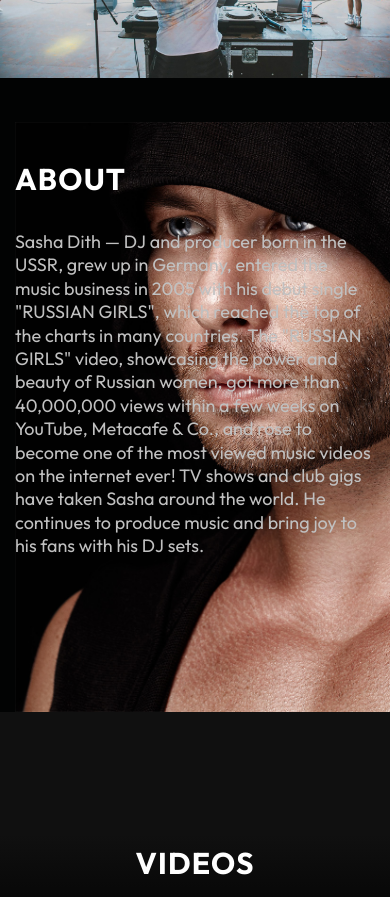
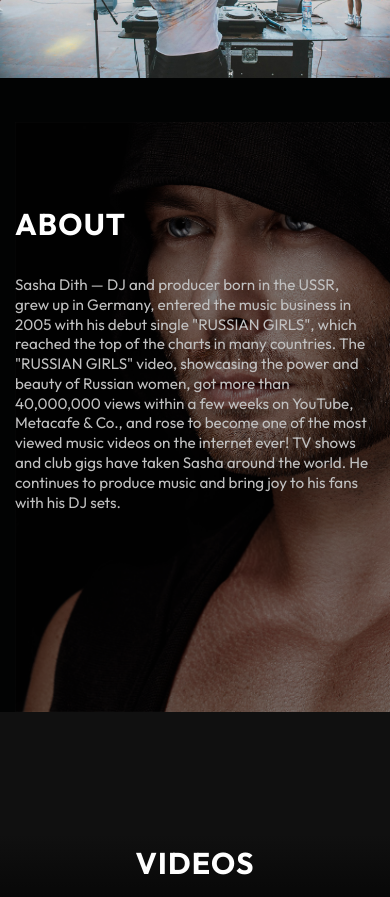
Before and after one commit to sashadith/website, a Next.js app: page / in a window 390 px wide. Shown: the part 1100-1997 px from the top of the page. Built offline with nearby package versions, Linux system fonts and the light colour scheme.

Commit message:
edit nav scrolling

```diff
--- a/src/app/globals.css
+++ b/src/app/globals.css
@@ -28,10 +28,10 @@
 }
 /* ======= End ScrollBar ======= */
 
-/* html {
+html {
   --scroll-behavior: smooth!important;
   scroll-behavior: smooth!important;
-} */
+}
 
 body {
   font-family: 'Outfit', sans-serif;
--- a/src/components/CarouselSlider/CarouselSlider.module.scss
+++ b/src/components/CarouselSlider/CarouselSlider.module.scss
@@ -53,7 +53,7 @@
     border-bottom: 5px solid white;
     border-right: 5px solid white;
     transform: rotate(45deg);
-    margin: -10px;
+    // margin: -10px;
     animation: animate 2s infinite;
 }
 
--- a/src/components/Contact/Contact.jsx
+++ b/src/components/Contact/Contact.jsx
@@ -4,7 +4,7 @@ import { ContactForm } from '../ContactForm/ContactForm';
 
 export const Contact = () => {
   return (
-    <section className={styles.contact}>
+    <section id='contact' className={styles.contact}>
       <div className="container">
         <h2 className={styles.title}>Booking and Business Contact</h2>
         <div className={styles.contactWrapper}>
--- a/src/components/Hero/Hero.jsx
+++ b/src/components/Hero/Hero.jsx
@@ -35,7 +35,7 @@ export const Hero = () => {
 
   return (
     <>
-      <section className={style.hero}>
+      <section id='home' className={style.hero}>
         <motion.div
           initial={{ opacity: 0 }}
           animate={controls}
@@ -57,7 +57,7 @@ export const Hero = () => {
         </div>
       </section>
       <div className={style.parallax}></div>
-      <section className={style.about}>
+      <section id='about' className={style.about}>
         <div className="container">
           <div className={style.aboutBlock}>
             <div className={style.aboutBlockImage}>
--- a/src/components/Hero/Hero.module.scss
+++ b/src/components/Hero/Hero.module.scss
@@ -36,13 +36,17 @@
     left: 5%;
 
     img {
-      max-width: 350px;
+      max-width: auto;
     }
   }
 
   @media (max-width: 768px) {
     left: 50%;
     transform: translateX(-50%);
+  }
+
+  @media (max-width: 625px) {
+    top: 60%;
   }
 }
 
@@ -101,6 +105,28 @@
   height: 70vh;
 }
 
+.aboutBlockImage {
+  @media screen and (max-width: 768px) {
+    width: auto;
+    height: 70vh;
+    position: relative;
+    top: 0;
+    left: 0;
+
+    &::before {
+      content: '';
+      position: absolute;
+      top: 0;
+      left: 0;
+      width: 110%;
+      height: inherit;
+      background-color: #020303;
+      opacity: 0.5;
+      z-index: 1;
+    }
+  }
+}
+
 .aboutImage {
   width: auto;
   height: 70vh;
@@ -115,6 +141,10 @@
   top: 40%;
   transform: translateY(-50%);
   max-width: 510px;
+
+  @media screen and (max-width: 768px) {
+    z-index: 1;
+  }
 }
 
 .aboutTitle {
@@ -126,7 +156,7 @@
 
 .aboutText {
   color: #c0c0c0;
-  font-size: 18px;
+  font-size: clamp(0.938rem, 0.869rem + 0.34vw, 1.125rem);
   line-height: 130%;
   display: flex;
   flex-wrap: wrap;
--- a/src/components/Music/Music.jsx
+++ b/src/components/Music/Music.jsx
@@ -47,7 +47,7 @@ const musicImages = [
 export const Music = () => {
 
   return (
-    <section className={styles.music}>
+    <section id='music' className={styles.music}>
       <h2 data-aos="fade-up" className={styles.title}>Music</h2>
       <div data-aos="fade-up" className={styles.gridContainer}>
         {musicImages.map((image, index) => (
--- a/src/components/TheHeader/TheHeader.jsx
+++ b/src/components/TheHeader/TheHeader.jsx
@@ -6,7 +6,7 @@ import Image from 'next/image'
 // import ScrollTrigger from 'gsap/dist/ScrollTrigger';
 // gsap.registerPlugin(ScrollTrigger);
 
-import Logo from '../../assets/images/logo.png'
+import LogoImage from '../../assets/images/SashaDithLogo.png';
 import socialInstagram from '../../assets/images/s-social-insta.png';
 import socialYoutube from '../../assets/images/s-social-youtube.png';
 import socialFacebook from '../../assets/images/s-social-fb.png';
@@ -164,14 +164,13 @@ const TheHeader = () => {
               <div className={styles.navList}>
                 {/* Add the active class based on activeNavItem */}
                 <Link href="#home" className={`${styles.navListItem} ${activeNavItem === 'home' ? 'active' : ''}`}>Home</Link>
-                <Link href="#about" className={`${styles.navListItem} ${activeNavItem === 'music' ? 'active' : ''}`}>About</Link>
-                <Link href="#development" className={`${styles.navListItem} ${activeNavItem === 'videos' ? 'active' : ''}`}>Videos</Link>
-                <Link href="#portfolio" className={`${styles.navListItem} ${activeNavItem === 'info' ? 'active' : ''}`}>Music</Link>
-                <Link href="#about" className={`${styles.navListItem} ${activeNavItem === 'bio' ? 'active' : ''}`}>Contact</Link>
-                {/* <Link href="#development" className={`${styles.navListItem} ${activeNavItem === 'contact' ? 'active' : ''}`}>Contact</Link>
-                <Link href="#portfolio" className={`${styles.navListItem} ${activeNavItem === 'imprint' ? 'active' : ''}`}>Imprint</Link> */}
+                <Link href="#about" className={`${styles.navListItem} ${activeNavItem === 'about' ? 'active' : ''}`}>About</Link>
+                <Link href="#videos" className={`${styles.navListItem} ${activeNavItem === 'videos' ? 'active' : ''}`}>Videos</Link>
+                <Link href="#music" className={`${styles.navListItem} ${activeNavItem === 'music' ? 'active' : ''}`}>Music</Link>
+                <Link href="#contact" className={`${styles.navListItem} ${activeNavItem === 'contact' ? 'active' : ''}`}>Contact</Link>
               </div>
             </nav>
+            <Image className={styles.logoMobile} src={LogoImage} />
           </div>
           <div
             className={`${styles.burgerMenu} ${isNavVisible ? styles.open : ''}`}
--- a/src/components/TheHeader/TheHeader.module.scss
+++ b/src/components/TheHeader/TheHeader.module.scss
@@ -114,6 +114,20 @@
   }
 }
 
+.logoMobile {
+  display: none;
+
+  @media (max-width: 768px) {
+    display: block;
+    max-width: 350px;
+    height: auto;
+  }
+
+  @media (max-width: 480px) {
+    max-width: 250px;
+  }
+}
+
 .headerButtons {
   display: flex;
   gap: 40px;
--- a/src/components/Videos/Videos.jsx
+++ b/src/components/Videos/Videos.jsx
@@ -16,7 +16,7 @@ export const Videos = () => {
   }, []);
 
   return (
-    <section className={style.videos}>
+    <section id='videos' className={style.videos}>
       <div className={style.videosWrapper}>
         <h2 data-aos="fade-up" className={style.title}>Videos</h2>
         <div data-aos="fade-up" className="container">
```
